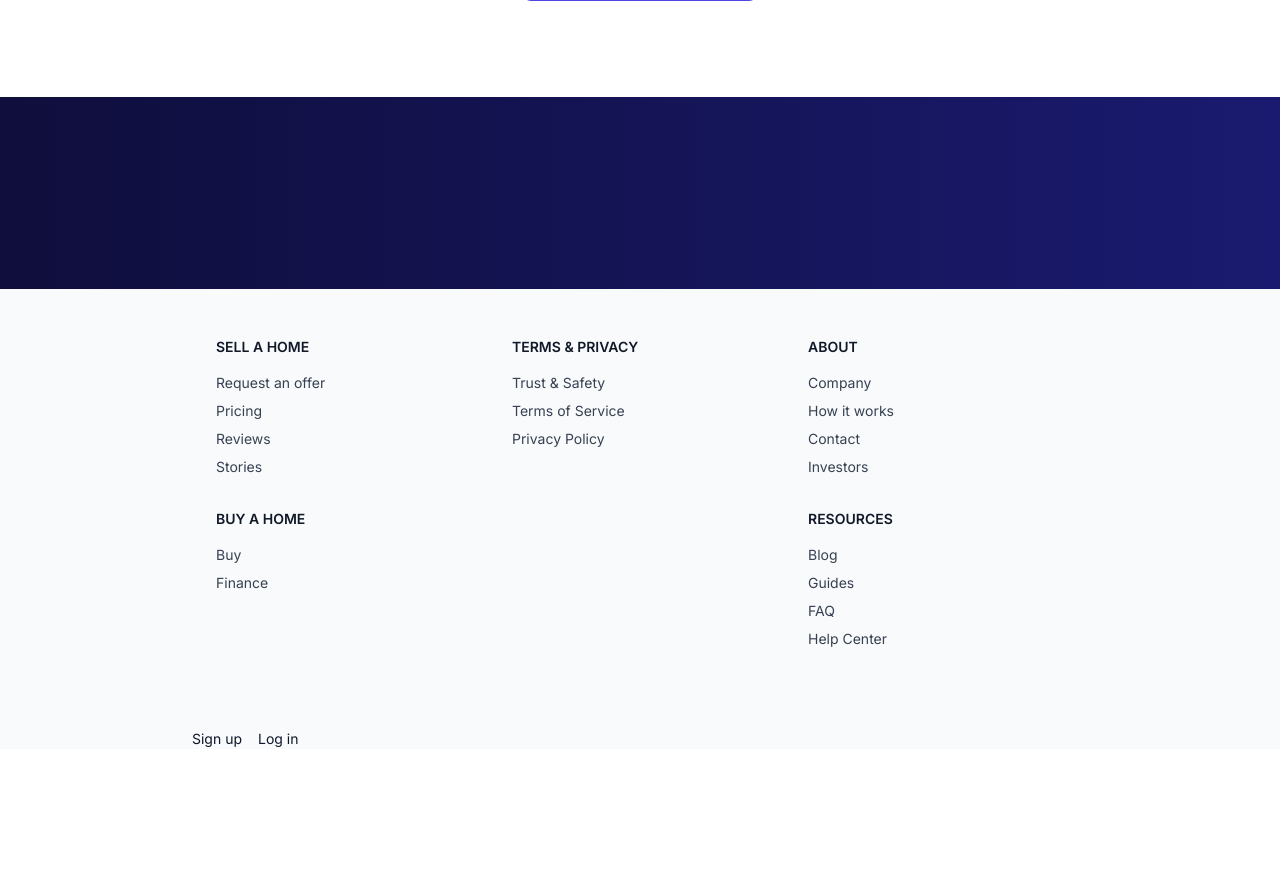
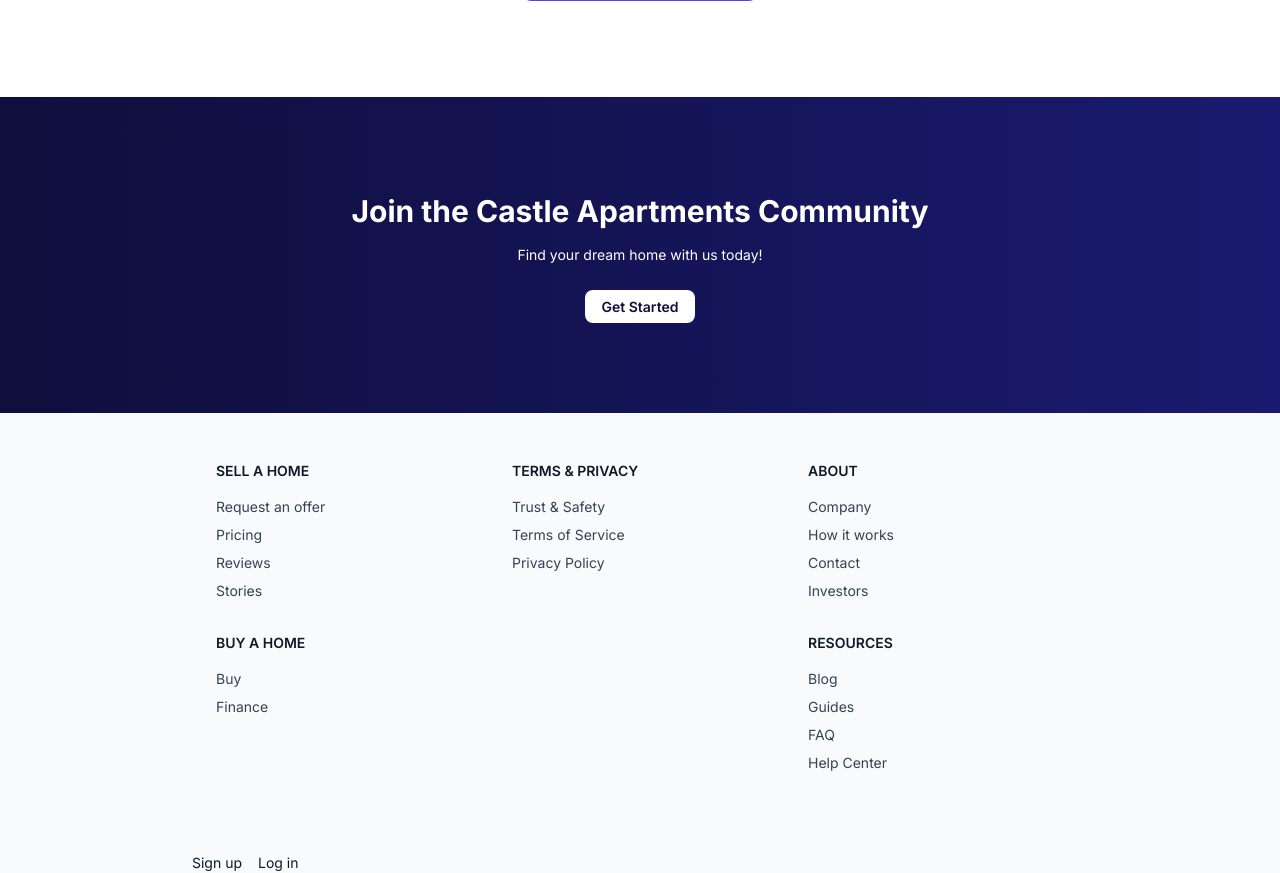
Before and after one commit to oppenheimm/VERKLEGT2, a Django app: page / in a window 1280 px wide. Shown: the part 1142-2015 px from the top of the page. Before the commit the page ends 1889 px from the top, so only its background shows below. Run offline with Django 5.2, Linux system fonts and the light colour scheme; data comes from the database, SQL or seed files in the repository; parts of the project's set-up code (start-up, migrations or seed data) failed here and were passed over; some libraries are stand-ins or nearby versions.

Commit message:
Update base.html

```diff
--- a/verklegt2/templates/base.html
+++ b/verklegt2/templates/base.html
@@ -81,7 +81,11 @@
     <footer class="bg-slate-50 text-sm mt-24">
       <!-- CTA section -->
       <section class="bg-gradient-to-r from-dark to-dark-700 text-white py-24">
-
+        <div class="container mx-auto max-w-7xl px-6 text-center">
+          <h2 class="text-3xl font-bold mb-4">Join the Castle Apartments Community</h2>
+          <p class="mb-8">Find your dream home with us today!</p>
+          <a href="{% url 'users:signup' %}" class="bg-white text-dark py-2 px-4 rounded-lg font-semibold hover:bg-gray-200 transition">Get Started</a>
+        </div>
       </section>
 
       <!-- Footer Links (3 columns) -->
```
